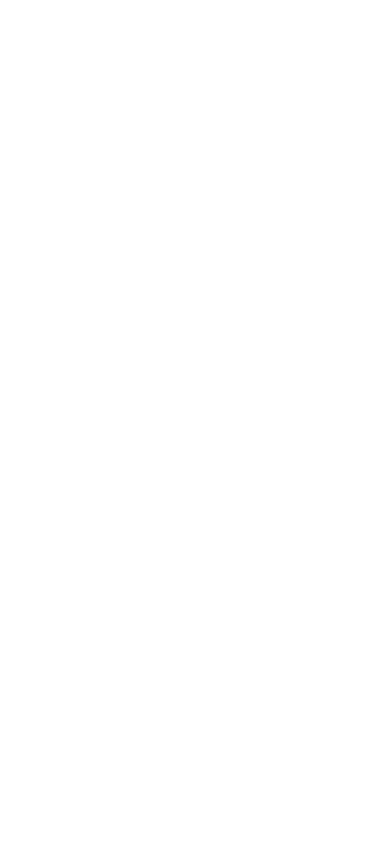
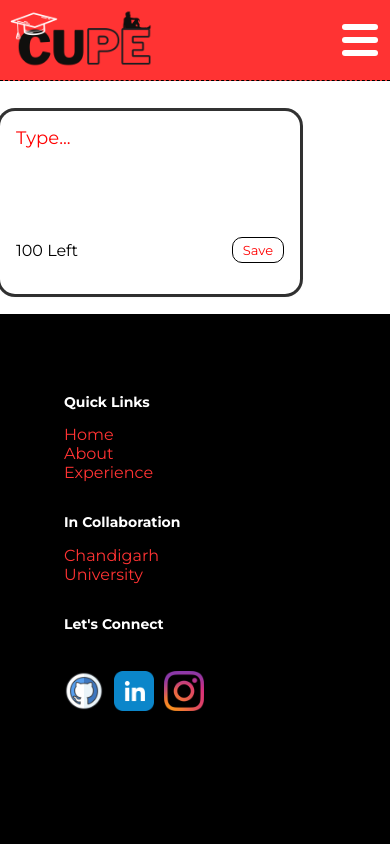
Before and after one commit to LuseBiswas/CUPE, a React (Vite) app in the folder frontend/frontend/: page /Notes in a window 390 px wide. Before the commit this address had no page. Shown: the top 844 px of the page. Built offline with nearby package versions, Linux system fonts and the light colour scheme.

Commit message:
Your Notes Funtionality get implemented successfully but its not responsive yet

```diff
--- a/frontend/frontend/package.json
+++ b/frontend/frontend/package.json
@@ -16,7 +16,8 @@
     "react-dom": "^18.2.0",
     "react-fast-marquee": "^1.6.4",
     "react-icons": "^5.0.1",
-    "react-router-dom": "^6.22.3"
+    "react-router-dom": "^6.22.3",
+    "uuid": "^9.0.1"
   },
   "devDependencies": {
     "@types/react": "^18.2.56",
--- a/frontend/frontend/src/App.jsx
+++ b/frontend/frontend/src/App.jsx
@@ -16,6 +16,7 @@
 import Read from './Pages/Read/Read';
 import Edit from './Pages/Edit/Edit';
 import Delete from './Pages/Delete/Delete';
+import Notes from './Pages/Notes/Notes';
 
 function App() {
   return (
@@ -28,6 +29,7 @@
       <Route path='/Read/:id' element={[<NavBar/>, <Read/>,<Footer/>]}></Route>
       <Route path='/Edit/:id' element={[<NavBar/>, <Edit/>,<Footer/>]}></Route>
       <Route path='/Delete/:id' element={[<NavBar/>, <Delete/>,<Footer/>]}></Route>
+      <Route path='/Notes' element={[<NavBar/>,<Notes/>,<Footer/>]}></Route>
     </Routes>
     </>
   )
--- a/frontend/frontend/src/Layouts/NavBar/NavBar.jsx
+++ b/frontend/frontend/src/Layouts/NavBar/NavBar.jsx
@@ -17,6 +17,10 @@
     {
         LinkText: "Experience",
         LinkTo: "/Experience",
+    },
+    {
+        LinkText: "Your Notes",
+        LinkTo: "/Notes",
     },
 ]
 
--- /dev/null
+++ b/frontend/frontend/src/Pages/Notes/CreateNotes.jsx
@@ -0,0 +1,33 @@
+import React from 'react'
+import styles from '../Notes/CreateNotes.module.css';
+
+const CreateNotes = ({inputText, setInputText, saveHandler}) => {
+  //Implementing Charachter Left funtionality
+  const char = 100;
+  const charLimit = char - inputText.length;
+  return (
+    <>
+    <div className={styles.note}>
+      <textarea
+        cols={10}
+        rows={5}
+        placeholder='Type...'
+        //Now using the imported props
+        value={inputText}
+        onChange={(e)=> setInputText(e.target.value)}
+        maxLength={100}
+        >
+        </textarea>
+
+        <div className={styles.noteFooter}>
+            <span className={styles.label}>{charLimit} Left</span>
+            <button className={styles.noteSave} onClick={saveHandler}>Save</button>
+
+        </div>
+
+    </div>
+    </>
+  )
+}
+
+export default CreateNotes
--- /dev/null
+++ b/frontend/frontend/src/Pages/Notes/CreateNotes.module.css
@@ -0,0 +1,57 @@
+.note {
+    background: white;
+    backdrop-filter: blur(5px);
+    box-shadow: rgba(0, 0, 0, 0.16) 0px 1px 4px, rgb(51, 51, 51) 0px 0px 0px 3px;
+    border-radius: 15px;
+    border: 1.5px solid rgba(255, 255, 255, 0.326);
+    color: black;
+    padding: 15px;
+    min-height: 140px;
+    display: flex;
+    flex-direction: column;
+    justify-content: space-between;
+    word-wrap: break-word;
+    margin-top: 30px;
+    margin-bottom: 20px;
+}
+
+.noteFooter {
+    display: flex;
+    align-items: center;
+    justify-content: space-between;
+    margin-bottom: 15px;
+}
+
+.note textarea {
+    white-space: pre-wrap;
+    background: transparent;
+    border: none;
+    color: black;
+    resize: none;
+    font-size: 18px;
+}
+
+.note textarea:focus {
+    outline: none;
+}
+
+.note textarea::placeholder {
+    color: red;
+}
+
+.noteSave {
+    background: transparent;
+    transition: 0.1s ease-in-out;
+    border: 1.5px solid black;
+    border-radius: 10px;
+    color: red;
+    padding: 4px 10px;
+    font-size: 13px;
+    cursor: pointer;
+}
+
+.noteSave:hover {
+    background: #fff;
+    border: 1.5px solid red;
+    color: black;
+}
--- /dev/null
+++ b/frontend/frontend/src/Pages/Notes/Note.jsx
@@ -0,0 +1,21 @@
+import React from 'react'
+import styles from '../Notes/Note.module.css';
+
+const Note = ({id, text, editHandler, deleteHandler}) => {
+  return (
+    <>
+    <div className={styles.note}>
+        <div className='noteBody'>
+            {text}
+        </div>
+        <div className={styles.noteFooter}>
+        <button className={styles.noteSave} onClick={() => deleteHandler(id)} >Delete</button> &nbsp;
+        <button className={styles.noteSave} onClick={() => editHandler(id, text)}>Edit</button>
+        </div>
+
+    </div>
+    </>
+  )
+}
+
+export default Note
--- /dev/null
+++ b/frontend/frontend/src/Pages/Notes/Note.module.css
@@ -0,0 +1,58 @@
+.note {
+    background: white;
+    backdrop-filter: blur(5px);
+    box-shadow: rgba(0, 0, 0, 0.16) 0px 1px 4px, rgb(51, 51, 51) 0px 0px 0px 3px;
+    border-radius: 15px;
+    border: 1.5px solid rgba(255, 255, 255, 0.326);
+    color: black;
+    padding: 15px;
+    min-height: 140px;
+    display: flex;
+    flex-direction: column;
+    justify-content: space-between;
+    word-wrap: break-word;
+    margin-top: 30px;
+    margin-bottom: 20px;
+}
+
+.noteFooter {
+    display: flex;
+    align-items: center;
+    justify-content: flex-end;
+    margin-bottom: 15px;
+
+}
+
+.note textarea {
+    white-space: pre-wrap;
+    background: transparent;
+    border: none;
+    color: black;
+    resize: none;
+    font-size: 18px;
+}
+
+.note textarea:focus {
+    outline: none;
+}
+
+.note textarea::placeholder {
+    color: red;
+}
+
+.noteSave {
+    background: transparent;
+    transition: 0.1s ease-in-out;
+    border: 1.5px solid black;
+    border-radius: 10px;
+    color: red;
+    padding: 4px 10px;
+    font-size: 13px;
+    cursor: pointer;
+}
+
+.noteSave:hover {
+    background: #fff;
+    border: 1.5px solid red;
+    color: black;
+}
--- /dev/null
+++ b/frontend/frontend/src/Pages/Notes/Notes.jsx
@@ -0,0 +1,100 @@
+import React, { useEffect, useState } from 'react';
+import styles from '../Notes/Notes.module.css';
+import CreateNotes from './CreateNotes';
+import {v4 as uuid} from 'uuid';
+import Note from './Note';
+
+
+const Notes = () => {
+    //we want to track the data that write in text area
+    const [inputText, setInputText] = useState('');
+    //we want to store the text by clicking save button
+    const [notes, setNotes] = useState([]);
+    //making for edit function
+    const [editToggle, setEditToggle] = useState(null);
+
+    //creating function for Edit functionality
+    const editHandler = (id, text) =>{
+        setEditToggle(id);
+        setInputText(text);
+
+    }
+
+    //createing delete functionality
+    const deleteHandler = (id) =>{
+        const newNotes = notes.filter(n => n.id !== id)//filterring all the records
+        setNotes(newNotes);
+    }
+
+    //createing a function to implement the save funtion
+    //This function is used to store it in loclastorage
+    const saveHandler = () =>{
+        if(editToggle){
+            setNotes(notes.map((note)=> (
+                note.id == editToggle ?
+                {...note, text: inputText}
+                : note
+            )))
+        }else {
+
+            setNotes((prevNotes) =>[
+                ...prevNotes, {
+                    id: uuid(),
+                    text: inputText
+                }
+            ])
+        }
+        setInputText('');//clearing the textarea
+        setEditToggle(null);
+
+    }
+
+    useEffect(()=>{
+        //fetching data from the localstorage
+        const data = JSON.parse(localStorage.getItem("Notes"))
+        if (Array.isArray(data) && data.length > 0) {
+            // Load notes from local storage if available
+            setNotes(data);
+        } else {
+            // Fallback: Load notes from component state if local storage is empty
+            const initialNotes = JSON.parse(localStorage.getItem("InitialNotes"));
+            if (Array.isArray(initialNotes) && initialNotes.length > 0) {
+                setNotes(initialNotes);
+            }
+        }
+    },[])
+
+//Below UseEffect is used to store the data
+    useEffect(()=>{
+        window.localStorage.setItem("Notes", JSON.stringify(notes));
+    },[notes])
+
+    useEffect(() => {
+        // Backup notes to component state
+        window.localStorage.setItem("InitialNotes", JSON.stringify(notes));
+    }, []);
+
+  return (
+    <>
+    <div className={styles.notes}>
+        {
+            notes.map((note)=>(
+                editToggle === note.id ?
+                <CreateNotes inputText={inputText} setInputText={setInputText} saveHandler={saveHandler}/>
+                :
+                <Note key={note.id} id={note.id} text={note.text} editHandler={editHandler} deleteHandler={deleteHandler}>
+
+                </Note>
+            ))
+        }
+        {
+            editToggle === null ? <CreateNotes inputText={inputText} setInputText={setInputText} saveHandler={saveHandler}/>
+            : <></>
+        }
+
+    </div>
+    </>
+  )
+}
+
+export default Notes
--- /dev/null
+++ b/frontend/frontend/src/Pages/Notes/Notes.module.css
@@ -0,0 +1,7 @@
+.notes{
+    max-width: 1200px;
+    margin: 0 auto;
+    display: grid;
+    grid-gap: 1rem;
+    grid-template-columns: repeat(3, minmax(300px, 1fr));
+}
```
Also changed, not shown: 1 other file (tests, documents, lock files or other folders).
